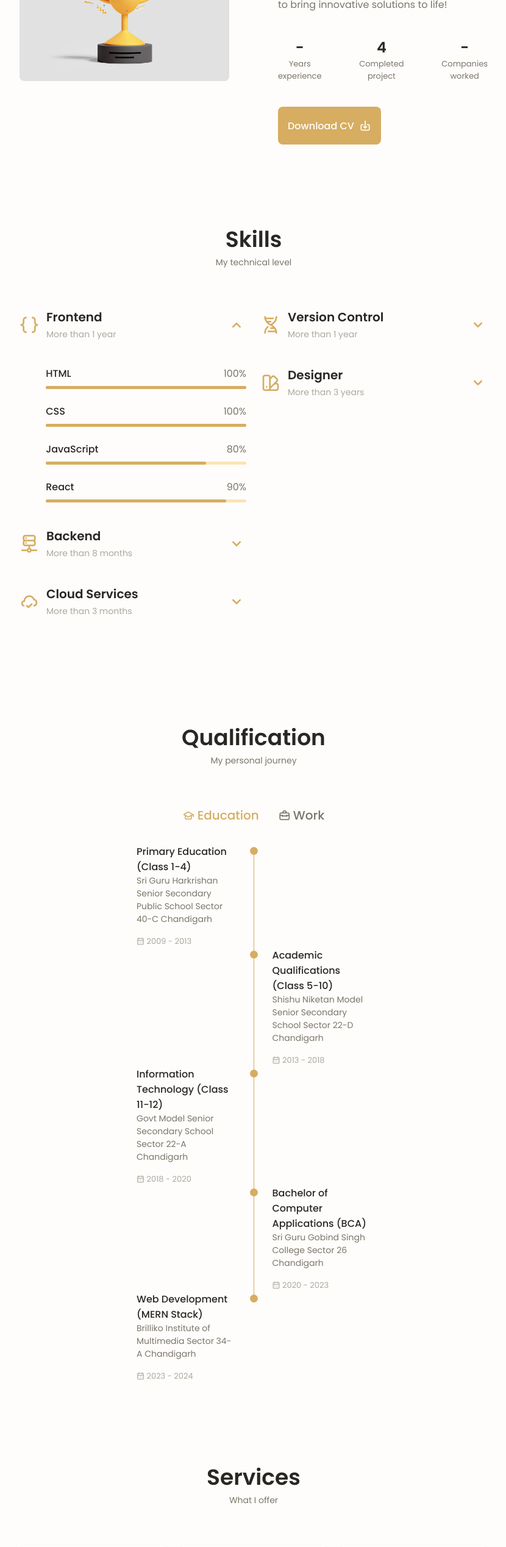
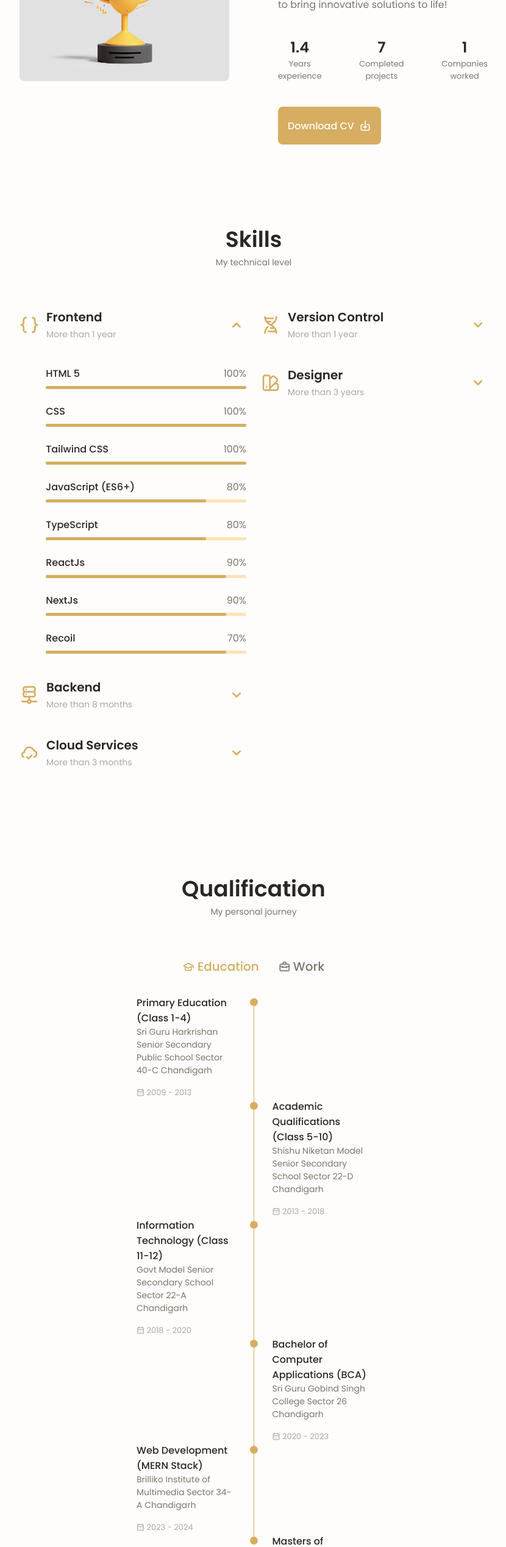
Before and after one commit to gurdeepsh25/Portfolio, a plain HTML site: page index.html in a window 1280 px wide. Shown: the part 1340-3877 px from the top of the page at 61% size, without its empty margins (224-1054 px from the left). Drawn offline with nearby package versions, Linux system fonts and the light colour scheme.

Commit message:
Updated Work Exxperience, Skills

```diff
--- a/index.html
+++ b/index.html
@@ -182,21 +182,21 @@
 
             <div class="about__info">
               <div>
-                <span class="about__info-title">-</span>
+                <span class="about__info-title">1.4</span>
                 <span class="about__info-name"
                   >Years <br />
                   experience</span
                 >
               </div>
               <div>
-                <span class="about__info-title">4</span>
+                <span class="about__info-title">7</span>
                 <span class="about__info-name"
                   >Completed <br />
-                  project</span
+                  projects</span
                 >
               </div>
               <div>
-                <span class="about__info-title">-</span>
+                <span class="about__info-title">1</span>
                 <span class="about__info-name"
                   >Companies <br />
                   worked</span
@@ -241,7 +241,7 @@
               <div class="skills__list grid">
                 <div class="skills__data">
                   <div class="skills__titles">
-                    <h3 class="skills__name">HTML</h3>
+                    <h3 class="skills__name">HTML 5</h3>
                     <span class="skills__number">100%</span>
                   </div>
                   <div class="skills__bar">
@@ -259,7 +259,16 @@
                 </div>
                 <div class="skills__data">
                   <div class="skills__titles">
-                    <h3 class="skills__name">JavaScript</h3>
+                    <h3 class="skills__name">Tailwind CSS</h3>
+                    <span class="skills__number">100%</span>
+                  </div>
+                  <div class="skills__bar">
+                    <span class="skills__percentage skills__css"></span>
+                  </div>
+                </div>
+                <div class="skills__data">
+                  <div class="skills__titles">
+                    <h3 class="skills__name">JavaScript (ES6+)</h3>
                     <span class="skills__number">80%</span>
                   </div>
                   <div class="skills__bar">
@@ -268,8 +277,35 @@
                 </div>
                 <div class="skills__data">
                   <div class="skills__titles">
-                    <h3 class="skills__name">React</h3>
+                    <h3 class="skills__name">TypeScript</h3>
+                    <span class="skills__number">80%</span>
+                  </div>
+                  <div class="skills__bar">
+                    <span class="skills__percentage skills__js"></span>
+                  </div>
+                </div>
+                <div class="skills__data">
+                  <div class="skills__titles">
+                    <h3 class="skills__name">ReactJs</h3>
                     <span class="skills__number">90%</span>
+                  </div>
+                  <div class="skills__bar">
+                    <span class="skills__percentage skills__react"></span>
+                  </div>
+                </div>
+                <div class="skills__data">
+                  <div class="skills__titles">
+                    <h3 class="skills__name">NextJs</h3>
+                    <span class="skills__number">90%</span>
+                  </div>
+                  <div class="skills__bar">
+                    <span class="skills__percentage skills__react"></span>
+                  </div>
+                </div>
+                <div class="skills__data">
+                  <div class="skills__titles">
+                    <h3 class="skills__name">Recoil</h3>
+                    <span class="skills__number">70%</span>
                   </div>
                   <div class="skills__bar">
                     <span class="skills__percentage skills__react"></span>
@@ -331,7 +367,7 @@
                 <div class="skills__data">
                   <div class="skills__titles">
                     <h3 class="skills__name">Socket.io</h3>
-                    <span class="skills__number">60%</span>
+                    <span class="skills__number">30%</span>
                   </div>
                   <div class="skills__bar">
                     <span class="skills__percentage skills__socketio"></span>
@@ -339,7 +375,7 @@
                 </div>
                 <div class="skills__data">
                   <div class="skills__titles">
-                    <h3 class="skills__name">GraphQL</h3>
+                    <h3 class="skills__name">AWS S3</h3>
                     <span class="skills__number">40%</span>
                   </div>
                   <div class="skills__bar">
@@ -399,6 +435,33 @@
                     <span class="skills__percentage skills__firebase"></span>
                   </div>
                 </div>
+                <div class="skills__data">
+                  <div class="skills__titles">
+                    <h3 class="skills__name">Render</h3>
+                    <span class="skills__number">80%</span>
+                  </div>
+                  <div class="skills__bar">
+                    <span class="skills__percentage skills__firebase"></span>
+                  </div>
+                </div>
+                <div class="skills__data">
+                  <div class="skills__titles">
+                    <h3 class="skills__name">Vercel</h3>
+                    <span class="skills__number">80%</span>
+                  </div>
+                  <div class="skills__bar">
+                    <span class="skills__percentage skills__firebase"></span>
+                  </div>
+                </div>
+                <div class="skills__data">
+                  <div class="skills__titles">
+                    <h3 class="skills__name">Hostinger</h3>
+                    <span class="skills__number">80%</span>
+                  </div>
+                  <div class="skills__bar">
+                    <span class="skills__percentage skills__firebase"></span>
+                  </div>
+                </div>
               </div>
             </div>
           </div>
@@ -418,6 +481,15 @@
               </div>
 
               <div class="skills__list grid">
+                <div class="skills__data">
+                  <div class="skills__titles">
+                    <h3 class="skills__name">Git</h3>
+                    <span class="skills__number">70%</span>
+                  </div>
+                  <div class="skills__bar">
+                    <span class="skills__percentage skills__github"></span>
+                  </div>
+                </div>
                 <div class="skills__data">
                   <div class="skills__titles">
                     <h3 class="skills__name">GitHub</h3>
@@ -615,7 +687,26 @@
 
                 <div>
                   <span class="qualification__rounder"></span>
+                  <span class="qualification__line"></span>
+                </div>
+              </div>
+              <!-- ====== Qualification 6 ====== -->
+              <div class="qualification__data">
+                <div></div>
+                <div>
+                  <span class="qualification__rounder"></span>
                   <!-- <span class="qualification__line"></span> -->
+                </div>
+                <div>
+                  <h3 class="qualification__title">
+                    Masters of Computer Applications (MCA)
+                  </h3>
+                  <span class="qualification__subtitle"
+                    >Chandigarh University, Ludhiana, SAS Nagar (Mohali)</span
+                  >
+                  <div class="qualification__calendar">
+                    <i class="uil uil-calendar-alt"></i> 2024 - 2026
+                  </div>
                 </div>
               </div>
             </div>
@@ -630,7 +721,7 @@
                     >Personal & Academic projects</span
                   >
                   <div class="qualification__calendar">
-                    <i class="uil uil-calendar-alt"></i> 2023 - 2023
+                    <i class="uil uil-calendar-alt"></i> 2023 - 2024
                   </div>
                 </div>
 
@@ -649,12 +740,12 @@
                 </div>
 
                 <div>
-                  <h3 class="qualification__title">Relevant Coursework</h3>
+                  <h3 class="qualification__title">VupgradeU Infotech</h3>
                   <span class="qualification__subtitle"
-                    >In search of internships or online courses</span
+                    >Full Stack Web Developer</span
                   >
                   <div class="qualification__calendar">
-                    <i class="uil uil-calendar-alt"></i> 2023 - 2024
+                    <i class="uil uil-calendar-alt"></i> 2024 - 2025
                   </div>
                 </div>
               </div>
```
